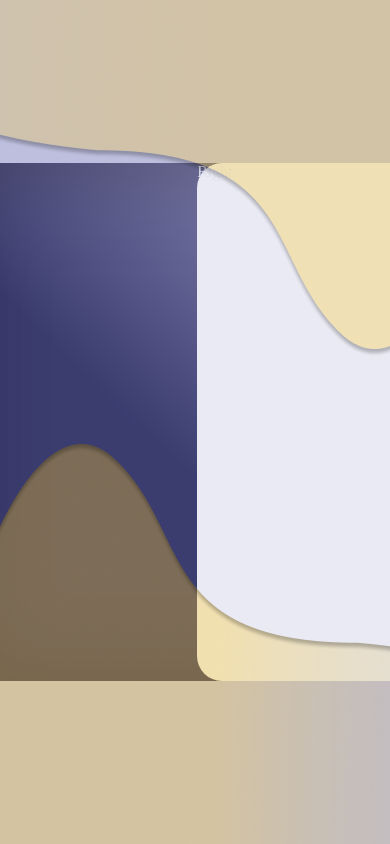
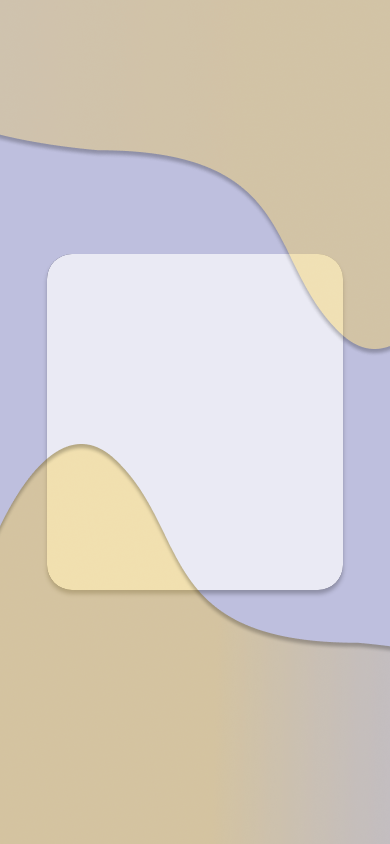
Before and after one commit to enzoleao/ciap-front-end-project, a Next.js app: page /login in a window 390 px wide. Shown: the top 844 px of the page. Built offline with nearby package versions, Linux system fonts and the light colour scheme.

Commit message:
last-cellphone-test

```diff
--- a/src/pages/login/Login.module.scss
+++ b/src/pages/login/Login.module.scss
@@ -27,7 +27,6 @@
         background: linear-gradient(223.72deg, #F6C93F -32.25%, rgba(233, 197, 93, 0) -32.25%, rgba(255, 204, 41, 0) -32.23%, #B3B3DD -10.31%, rgba(51, 52, 104, 0.94) 55.94%);
         box-shadow: inset 3px 8px 87px 3px rgba(0, 0, 0, 0.25);
         border-radius: 25px;
-        min-width: 30rem;
 
         .rightBox {
             width: 49.56%;
@@ -35,7 +34,30 @@
             background: #EAEAF4;
             border-radius: 25px;
         }
+        @media(max-width:800px){
 
+            .rightBox {
+
+                min-width: 296px;
+                min-height: 336px;
+                box-shadow: 0px 4px 4px rgba(0, 0, 0, 0.25);
+                min-width: 296px;
+
+            }
+            .leftBox {
+                display: none;
+
+            }
+
+        }
+
+
+    }
+    @media(max-width:800px) {
+        .boxCenterContainers {
+            width: 296px;
+            height: 336px;
+        }
     }
 }
 
--- a/src/pages/login/index.tsx
+++ b/src/pages/login/index.tsx
@@ -15,8 +15,8 @@ export default function Login() {
       </div>
       <div className={styles.centerContainer}>
         <div className={styles.boxCenterContainers}>
-          <div>img</div>
-          <div className={styles.rightBox}>Right</div>
+          <div className={styles.leftBox}></div>
+          <div className={styles.rightBox}></div>
         </div>
       </div>
       <div className={styles.imageBottomContainer}>
```
